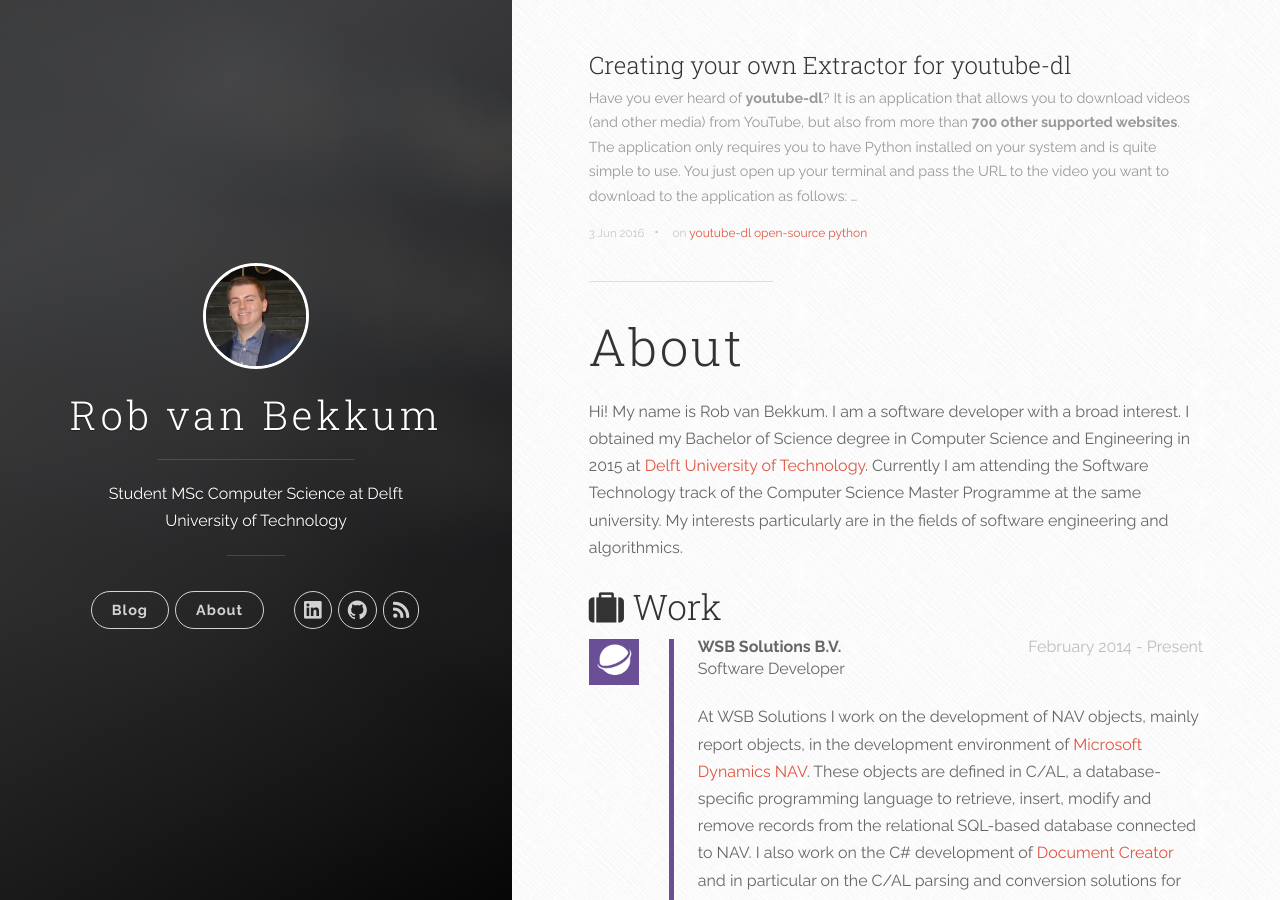
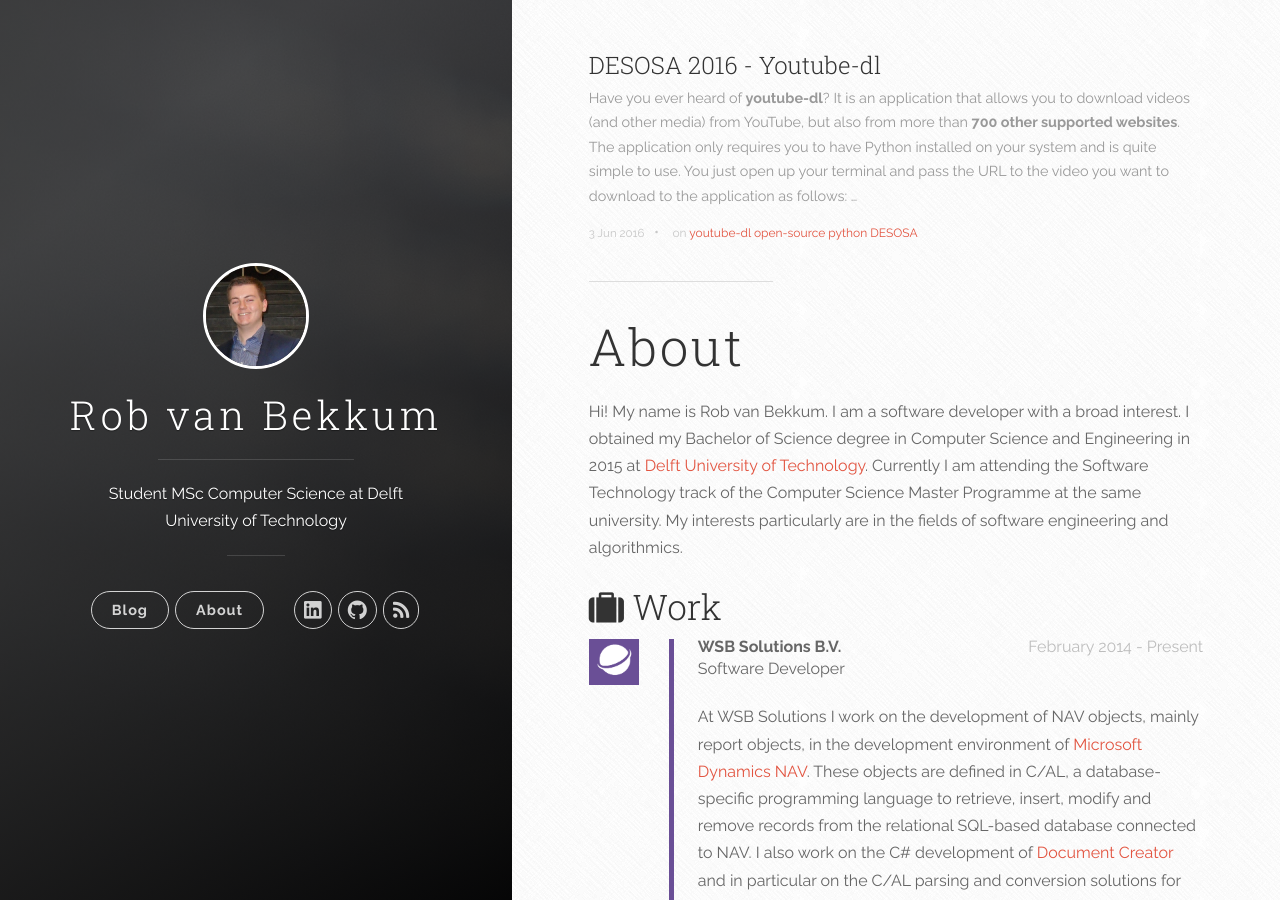
Before and after one commit to rvanbekkum/rvanbekkum.github.io, a Jekyll site: the page built from index.html, in a window 1280 px wide and 900 px high. Built offline with Jekyll 4.4.1, drawn with Linux system fonts in a browser that asks for light colours; nearby versions of some CDN libraries; formulas are drawn with MathJax 3; the list of posts is cut into pages by our own code.

Commit message:
Update youtube-dl post

````diff
--- a/_posts/2016-06-03-youtube-dl.md
+++ b/_posts/2016-06-03-youtube-dl.md
@@ -1,8 +1,8 @@
 ---
-title:  "Creating your own Extractor for youtube-dl"
+title:  "DESOSA 2016 - Youtube-dl"
 date:   2016-06-03 18:48
 categories: [youtube-dl]
-tags: [youtube-dl, open-source, python]
+tags: [youtube-dl, open-source, python, DESOSA]
 ---
 Have you ever heard of **youtube-dl**?
 It is an application that allows you to download videos (and other media) from YouTube, but also from more than **700 other supported websites**.
@@ -12,6 +12,13 @@
 ```
 youtube-dl <VIDEO_URL>
 ```
+
+## Youtube-dl architecture
+
+If you are interested in finding out more about youtube-dl and its software architecture you may want to check out the [DESOSA: 2016](https://www.gitbook.com/book/delftswa/desosa2016/details) (*Delft Students on Software Architecture: 2016*) book. In a group of four we contributed to this book by writing the [chapter on youtube-dl](https://delftswa.gitbooks.io/desosa2016/content/youtube-dl/chapter.html).
+In this chapter you can find out all about the application, its developers, its features and architecture. You can also check out chapters on other interesting software systems such as [Atom](https://delftswa.gitbooks.io/desosa2016/content/atom/chapter.html), [GitLab](https://delftswa.gitbooks.io/desosa2016/content/gitlab/chapter.html) and [Ruby on Rails](https://delftswa.gitbooks.io/desosa2016/content/rails/chapter.html) in this book to learn more about them. Enjoy reading!
+
+## Creating your own extractor for youtube-dl
 
 Is one of your sites not supported? Then you might want to try to add support by writing your own *extractor* for those sites in youtube-dl, which is in most cases actually not that difficult (but it depends on the site, of course).
 
````
Also changed, not shown: other parts of _posts/2016-06-03-youtube-dl.md (+0 -3 lines).
